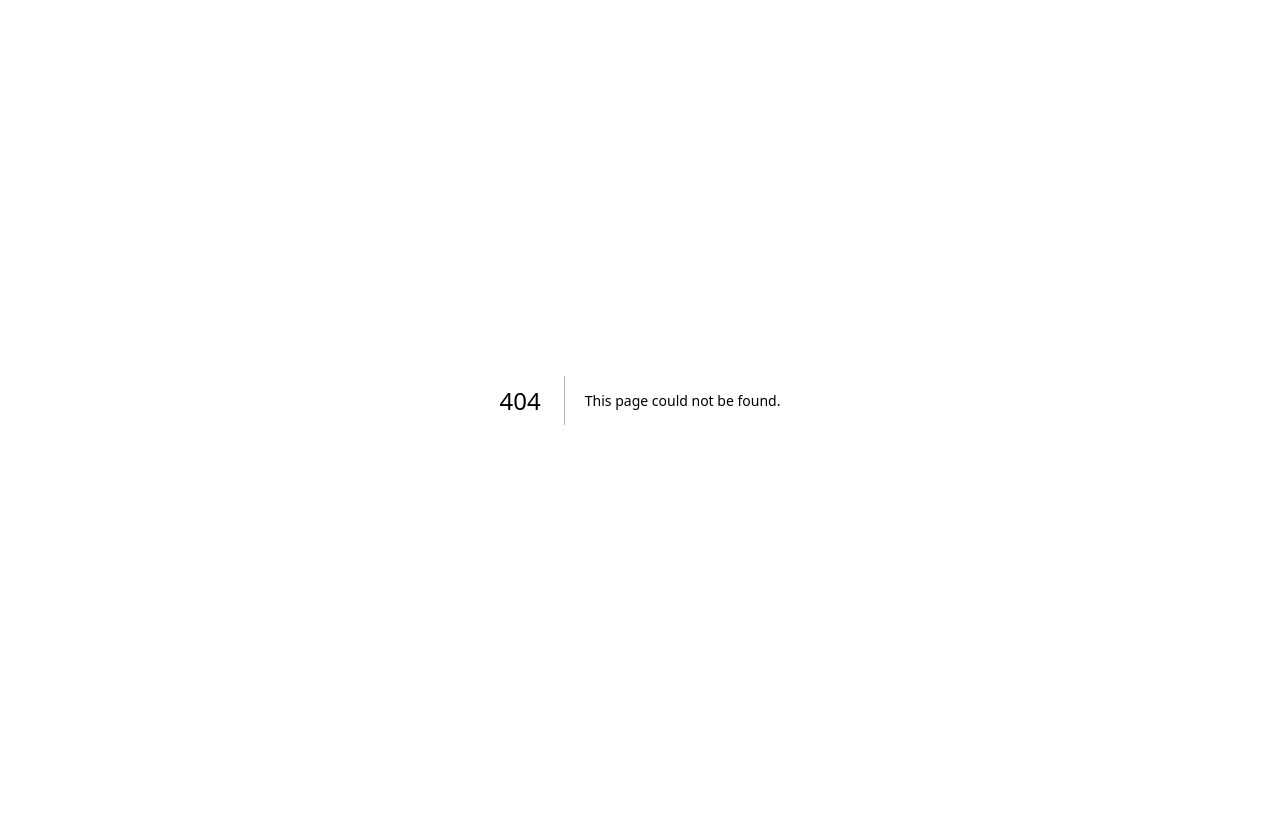
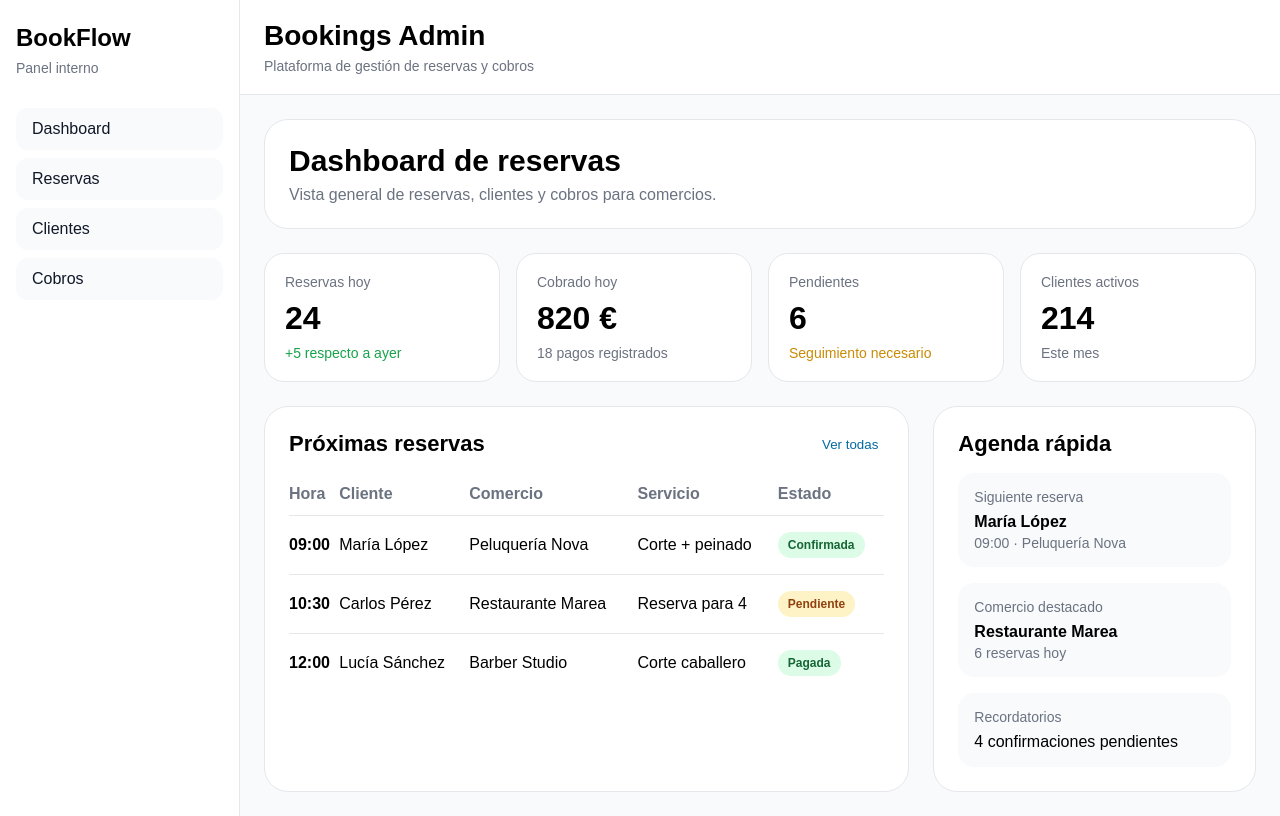
Before and after one commit to AlicanteFutura-504/FrontEnd, a Next.js app: page /dashboard in a window 1280 px wide. Before the commit this address had no page. Built offline with nearby package versions, Linux system fonts and the light colour scheme.

Commit message:
style: improve dashboard card subtitle colors

```diff
--- /dev/null
+++ b/app/(admin)/dashboard/page.tsx
@@ -0,0 +1,255 @@
+const bookings = [
+  {
+    time: "09:00",
+    client: "María López",
+    business: "Peluquería Nova",
+    service: "Corte + peinado",
+    status: "Confirmada",
+  },
+  {
+    time: "10:30",
+    client: "Carlos Pérez",
+    business: "Restaurante Marea",
+    service: "Reserva para 4",
+    status: "Pendiente",
+  },
+  {
+    time: "12:00",
+    client: "Lucía Sánchez",
+    business: "Barber Studio",
+    service: "Corte caballero",
+    status: "Pagada",
+  },
+];
+
+function getBadgeStyle(status: string) {
+  const base = {
+    padding: "6px 10px",
+    borderRadius: "999px",
+    fontSize: "12px",
+    fontWeight: 600,
+    display: "inline-block",
+  };
+
+  if (status === "Confirmada" || status === "Pagada") {
+    return {
+      ...base,
+      backgroundColor: "#dcfce7",
+      color: "#166534",
+    };
+  }
+
+  if (status === "Pendiente") {
+    return {
+      ...base,
+      backgroundColor: "#fef3c7",
+      color: "#92400e",
+    };
+  }
+
+  return {
+    ...base,
+    backgroundColor: "#e5e7eb",
+    color: "#374151",
+  };
+}
+
+function Card({
+  title,
+  value,
+  subtitle,
+  subtitleColor = "#6b7280",
+}: {
+  title: string;
+  value: string;
+  subtitle: string;
+  subtitleColor?: string;
+}) {
+  return (
+    <div
+      style={{
+        backgroundColor: "#ffffff",
+        borderRadius: "20px",
+        padding: "20px",
+        border: "1px solid #e5e7eb",
+      }}
+    >
+      <p style={{ margin: 0, color: "#6b7280", fontSize: "14px" }}>{title}</p>
+      <h3 style={{ margin: "10px 0 8px", fontSize: "32px" }}>{value}</h3>
+      <p style={{ margin: 0, color: subtitleColor, fontSize: "14px" }}>{subtitle}</p>
+    </div>
+  );
+}
+
+export default function DashboardPage() {
+  return (
+    <div style={{ display: "flex", flexDirection: "column", gap: "24px" }}>
+      <section
+        style={{
+          backgroundColor: "#ffffff",
+          borderRadius: "24px",
+          padding: "24px",
+          border: "1px solid #e5e7eb",
+        }}
+      >
+        <h2 style={{ margin: 0, fontSize: "30px" }}>Dashboard de reservas</h2>
+        <p style={{ margin: "8px 0 0", color: "#6b7280" }}>
+          Vista general de reservas, clientes y cobros para comercios.
+        </p>
+      </section>
+
+      <section
+        style={{
+          display: "grid",
+          gridTemplateColumns: "repeat(4, minmax(0, 1fr))",
+          gap: "16px",
+        }}
+      >
+       <Card
+  title="Reservas hoy"
+  value="24"
+  subtitle="+5 respecto a ayer"
+  subtitleColor="#16a34a"
+/>
+<Card
+  title="Cobrado hoy"
+  value="820 €"
+  subtitle="18 pagos registrados"
+/>
+<Card
+  title="Pendientes"
+  value="6"
+  subtitle="Seguimiento necesario"
+  subtitleColor="#ca8a04"
+/>
+<Card
+  title="Clientes activos"
+  value="214"
+  subtitle="Este mes"
+/>
+      </section>
+
+      <section
+        style={{
+          display: "grid",
+          gridTemplateColumns: "2fr 1fr",
+          gap: "24px",
+        }}
+      >
+        <div
+          style={{
+            backgroundColor: "#ffffff",
+            borderRadius: "24px",
+            padding: "24px",
+            border: "1px solid #e5e7eb",
+          }}
+        >
+          <div
+            style={{
+              display: "flex",
+              justifyContent: "space-between",
+              alignItems: "center",
+              marginBottom: "16px",
+            }}
+          >
+            <h3 style={{ margin: 0, fontSize: "22px" }}>Próximas reservas</h3>
+            <button
+              style={{
+                border: "none",
+                background: "none",
+                color: "#0369a1",
+                cursor: "pointer",
+              }}
+            >
+              Ver todas
+            </button>
+          </div>
+
+          <table style={{ width: "100%", borderCollapse: "collapse" }}>
+            <thead>
+              <tr style={{ textAlign: "left", color: "#6b7280" }}>
+                <th style={{ padding: "12px 0" }}>Hora</th>
+                <th style={{ padding: "12px 0" }}>Cliente</th>
+                <th style={{ padding: "12px 0" }}>Comercio</th>
+                <th style={{ padding: "12px 0" }}>Servicio</th>
+                <th style={{ padding: "12px 0" }}>Estado</th>
+              </tr>
+            </thead>
+            <tbody>
+              {bookings.map((booking, index) => (
+                <tr key={index} style={{ borderTop: "1px solid #e5e7eb" }}>
+                  <td style={{ padding: "16px 0", fontWeight: 600 }}>{booking.time}</td>
+                  <td style={{ padding: "16px 0" }}>{booking.client}</td>
+                  <td style={{ padding: "16px 0" }}>{booking.business}</td>
+                  <td style={{ padding: "16px 0" }}>{booking.service}</td>
+                  <td style={{ padding: "16px 0" }}>
+                    <span style={getBadgeStyle(booking.status)}>{booking.status}</span>
+                  </td>
+                </tr>
+              ))}
+            </tbody>
+          </table>
+        </div>
+
+        <div
+          style={{
+            backgroundColor: "#ffffff",
+            borderRadius: "24px",
+            padding: "24px",
+            border: "1px solid #e5e7eb",
+            display: "flex",
+            flexDirection: "column",
+            gap: "16px",
+          }}
+        >
+          <h3 style={{ margin: 0, fontSize: "22px" }}>Agenda rápida</h3>
+
+          <div
+            style={{
+              backgroundColor: "#f8fafc",
+              borderRadius: "16px",
+              padding: "16px",
+            }}
+          >
+            <p style={{ margin: 0, color: "#6b7280", fontSize: "14px" }}>
+              Siguiente reserva
+            </p>
+            <p style={{ margin: "8px 0 4px", fontWeight: 600 }}>María López</p>
+            <p style={{ margin: 0, color: "#6b7280", fontSize: "14px" }}>
+              09:00 · Peluquería Nova
+            </p>
+          </div>
+
+          <div
+            style={{
+              backgroundColor: "#f8fafc",
+              borderRadius: "16px",
+              padding: "16px",
+            }}
+          >
+            <p style={{ margin: 0, color: "#6b7280", fontSize: "14px" }}>
+              Comercio destacado
+            </p>
+            <p style={{ margin: "8px 0 4px", fontWeight: 600 }}>Restaurante Marea</p>
+            <p style={{ margin: 0, color: "#6b7280", fontSize: "14px" }}>
+              6 reservas hoy
+            </p>
+          </div>
+
+          <div
+            style={{
+              backgroundColor: "#f8fafc",
+              borderRadius: "16px",
+              padding: "16px",
+            }}
+          >
+            <p style={{ margin: 0, color: "#6b7280", fontSize: "14px" }}>
+              Recordatorios
+            </p>
+            <p style={{ margin: "8px 0 0" }}>4 confirmaciones pendientes</p>
+          </div>
+        </div>
+      </section>
+    </div>
+  );
+}
--- /dev/null
+++ b/app/(admin)/layout.tsx
@@ -0,0 +1,25 @@
+import Sidebar from "@/components/layout/Sidebar";
+import Header from "@/components/layout/Header";
+
+export default function AdminLayout({
+  children,
+}: {
+  children: React.ReactNode;
+}) {
+  return (
+    <div
+      style={{
+        display: "flex",
+        minHeight: "100vh",
+        backgroundColor: "#f8fafc",
+      }}
+    >
+      <Sidebar />
+
+      <div style={{ flex: 1, display: "flex", flexDirection: "column" }}>
+        <Header />
+        <main style={{ padding: "24px" }}>{children}</main>
+      </div>
+    </div>
+  );
+}
--- a/app/layout.tsx
+++ b/app/layout.tsx
@@ -1,20 +1,9 @@
+import "./globals.css";
 import type { Metadata } from "next";
-import { Geist, Geist_Mono } from "next/font/google";
-import "./globals.css";
-
-const geistSans = Geist({
-  variable: "--font-geist-sans",
-  subsets: ["latin"],
-});
-
-const geistMono = Geist_Mono({
-  variable: "--font-geist-mono",
-  subsets: ["latin"],
-});
 
 export const metadata: Metadata = {
-  title: "Create Next App",
-  description: "Generated by create next app",
+  title: "Bookings Admin",
+  description: "Base inicial del proyecto de gestión de reservas",
 };
 
 export default function RootLayout({
@@ -23,11 +12,8 @@ export default function RootLayout({
   children: React.ReactNode;
 }>) {
   return (
-    <html
-      lang="en"
-      className={`${geistSans.variable} ${geistMono.variable} h-full antialiased`}
-    >
-      <body className="min-h-full flex flex-col">{children}</body>
+    <html lang="es">
+      <body>{children}</body>
     </html>
   );
 }
--- /dev/null
+++ b/components/layout/Header.tsx
@@ -0,0 +1,16 @@
+export default function Header() {
+    return (
+      <header
+        style={{
+          backgroundColor: "#ffffff",
+          borderBottom: "1px solid #e5e7eb",
+          padding: "20px 24px",
+        }}
+      >
+        <h1 style={{ margin: 0, fontSize: "28px" }}>Bookings Admin</h1>
+        <p style={{ margin: "6px 0 0", color: "#6b7280", fontSize: "14px" }}>
+          Plataforma de gestión de reservas y cobros
+        </p>
+      </header>
+    );
+  }
--- /dev/null
+++ b/components/layout/Sidebar.tsx
@@ -0,0 +1,47 @@
+import Link from "next/link";
+
+const menuItems = [
+  { label: "Dashboard", href: "/dashboard" },
+  { label: "Reservas", href: "/bookings" },
+  { label: "Clientes", href: "/customers" },
+  { label: "Cobros", href: "/payments" },
+];
+
+export default function Sidebar() {
+  return (
+    <aside
+      style={{
+        width: "240px",
+        backgroundColor: "#ffffff",
+        borderRight: "1px solid #e5e7eb",
+        padding: "24px 16px",
+        boxSizing: "border-box",
+      }}
+    >
+      <div style={{ marginBottom: "32px" }}>
+        <h2 style={{ margin: 0, fontSize: "24px" }}>BookFlow</h2>
+        <p style={{ margin: "8px 0 0", color: "#6b7280", fontSize: "14px" }}>
+          Panel interno
+        </p>
+      </div>
+
+      <nav style={{ display: "flex", flexDirection: "column", gap: "8px" }}>
+        {menuItems.map((item) => (
+          <Link
+            key={item.href}
+            href={item.href}
+            style={{
+              textDecoration: "none",
+              color: "#111827",
+              padding: "12px 16px",
+              borderRadius: "12px",
+              backgroundColor: "#f8fafc",
+            }}
+          >
+            {item.label}
+          </Link>
+        ))}
+      </nav>
+    </aside>
+  );
+}
```
Also changed, not shown: app/(admin)/bookings/page.tsx (added, +8 -0 lines), app/(admin)/customers/page.tsx (added, +8 -0 lines), app/(admin)/payments/page.tsx (added, +8 -0 lines), app/page.tsx (+3 -6 lines), app/(admin)/payments/layout.tsx (added).
